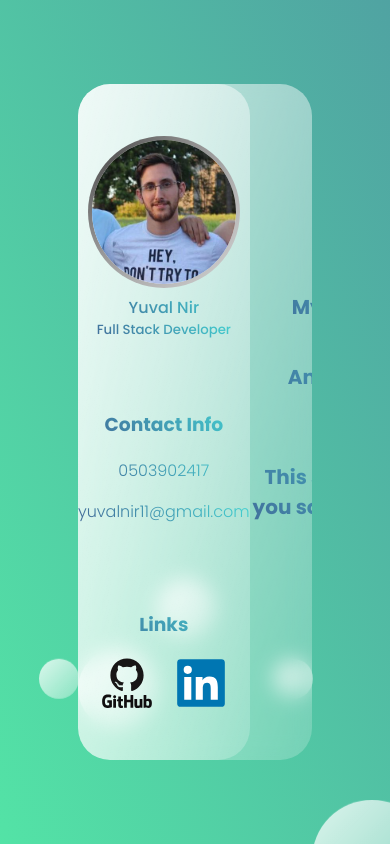
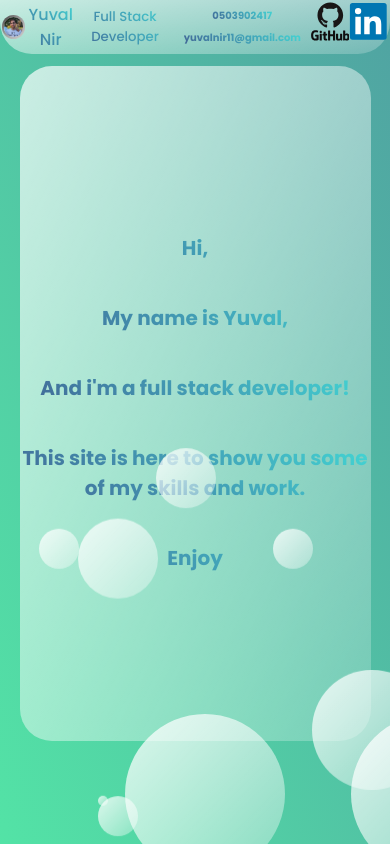
Before and after one commit to yuvalnir/myPortfolio, a React (Create React App) app: page / in a window 390 px wide. Built offline with nearby package versions, Linux system fonts and the light colour scheme.

Commit message:
mobile responsiveness part 1

```diff
--- a/src/App.css
+++ b/src/App.css
@@ -70,7 +70,7 @@
   display: flex;
   background: white;
   max-height: 80vh;
-  width: 60%;
+  width: 80%;
   background: linear-gradient(
     to right bottom,
     rgba(255, 255, 255, 0.7),
@@ -78,6 +78,7 @@
   );
   border-radius: 2rem;
   backdrop-filter: blur(10px);
+  -webkit-backdrop-filter: blur(10px);
   z-index: 2;
   overflow: auto;
 }
@@ -191,8 +192,8 @@
 }
 
 .user img {
-  height: 9rem;
-  width: 9rem;
+  max-height: 150px;
+  max-width: 150px;
   border: double 4px transparent;
   border-radius: 50%;
   background-image: linear-gradient(white, white), radial-gradient(circle at top left, rgb(70, 69, 69),rgb(219, 219, 219));
@@ -217,6 +218,12 @@
   border-radius: 2rem;
 }
 
+.contact-info {
+  display: flex;
+  flex-direction: column;
+  justify-content: space-evenly;
+}
+
 .content {
   flex: 2;
   align-items: center;
@@ -226,11 +233,8 @@
 
 .links {
   width: 100%;
-}
-
-.links-grid {
-display: flex;
-justify-content: space-evenly;
+  display: flex;
+  justify-content: space-evenly;
 }
 
 .github, .linkedin {
@@ -420,6 +424,119 @@ padding: 20px;
   width: 35px;
 }
 
+@media screen and (max-width: 700px) {
+
+  .dashboard p {
+    margin: 3px;
+    font-size: 10px;
+    font-weight: 600;
+  }
+
+  .main-container {
+    font-family: 'Poppins', sans-serif;
+    /* min-height: 100vh; */
+    background: linear-gradient( to right top, #53e3a6, #50a3a2);
+    display: block;
+    align-items: center;
+    justify-content: center;
+    position: absolute;
+    top: 0;
+    left: 0;
+    width: 100%;
+
+  }
+
+  .glass {
+    display: flex;
+    background: white;
+    flex-direction: column;
+    max-height: 97vh;
+    width: 100%;
+    align-items: center;
+    background: transparent;
+    border-radius: 0;
+    -webkit-backdrop-filter: blur(0px);
+    backdrop-filter: blur(0px);
+    overflow: auto;
+    box-sizing: border-box;
+  }
+
+  .dashboard {
+    box-sizing: border-box;
+    position: relative;
+    width: 100%;
+    height: 10%;
+    margin-bottom: 3%;
+    padding: 0.5%;
+    flex: auto;
+    display: flex;
+    flex-direction: row;
+    align-items: center;
+    text-align: center;
+    justify-content: space-evenly;
+    backdrop-filter: blur(10px);
+    -webkit-backdrop-filter: blur(10px);
+    background: linear-gradient( to right bottom, rgba(255, 255, 255, 0.7), rgba(255, 255, 255, 0.2) );
+    border-radius: 0 0 2rem 2rem;
+  }
+
+  .mobile-content {
+    display: flex;
+    flex-direction: column;
+    background: white;
+    max-height: 80vh;
+    margin: auto;
+    width: 90%;
+    background: linear-gradient(
+      to right bottom,
+      rgba(255, 255, 255, 0.7),
+      rgba(255, 255, 255, 0.2)
+    );
+    border-radius: 2rem;
+    -webkit-backdrop-filter: blur(10px);
+    backdrop-filter: blur(10px);
+    z-index: 2;
+    overflow: auto;
+  }
+
+  .mobile-content::-webkit-scrollbar {
+    display: none;
+  }
+
+  .user {
+    display: contents;
+  }
+
+  .user img {
+    height: 5%;
+    width: 5%;
+    border: double 2px transparent;
+  }
+
+  .contact-info {
+    display: flex;
+    flex-direction: row;
+    flex-wrap: wrap;
+    justify-content: space-evenly;
+  }
+
+  .contact-info h3 {
+    display: none;
+  }
+
+  .links {
+    width: 20%;
+    /* padding: 10px; */
+    display: flex;
+    justify-content: space-evenly;
+  }
+
+  .circle-definition {
+    bottom: -30px;
+  }
+
+}
+
 
 
 
--- a/src/App.js
+++ b/src/App.js
@@ -27,8 +27,6 @@ function App() {
                             </div>
                         </div>
                         <div className="links">
-                            <h3>Links</h3>
-                            <div className="links-grid">
                             <a
                                 className="github"
                                 href="https://github.com/yuvalnir"
@@ -47,12 +45,13 @@ function App() {
                             </a>
                         </div>
                     </div>
-                    </div>
                     <div className="content">
+                        <div className="mobile-content">
                             <Intro></Intro>
                             <Skills></Skills>
                             <Projects></Projects>
                             <Farewell></Farewell>
+                        </div>
                     </div>
                 </div>
                 <div className="circle1 circle-definition"></div>
```
Lines whose indentation alone changed are shown as unchanged.
